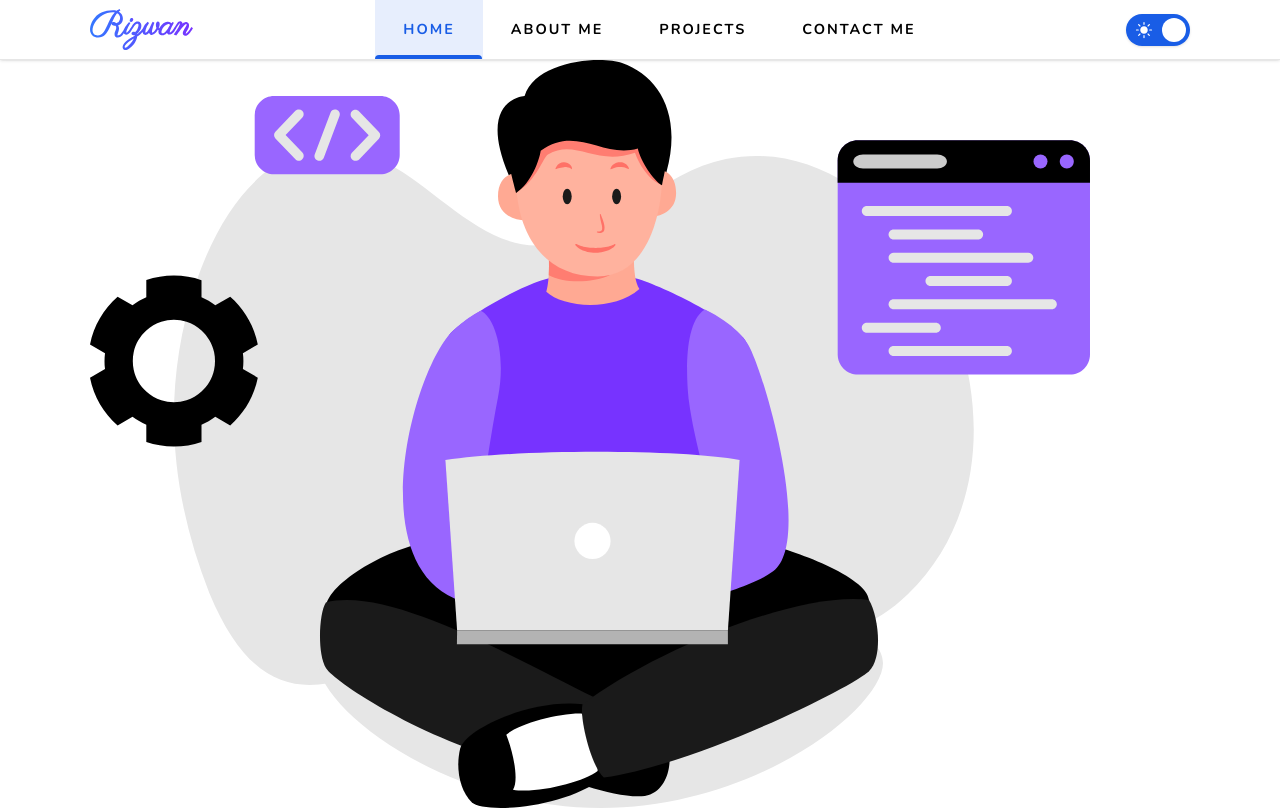
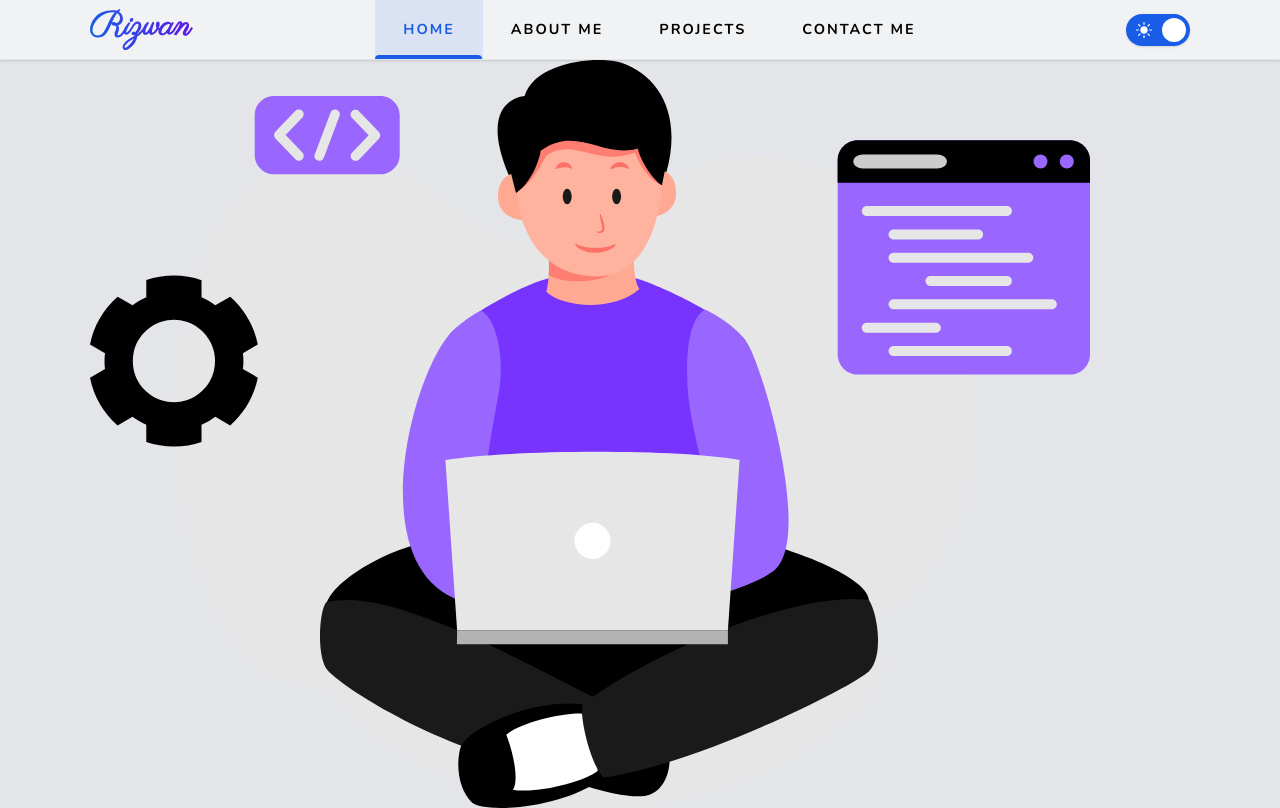
Before and after one commit to rizwanahamadcodes/portfolio, a Next.js app: page / in a window 1280 px wide. Built offline with nearby package versions, Linux system fonts and the light colour scheme.

Commit message:
added a hint of primary color in the grays, going to remove the darkmodesubstitute colors

```diff
--- a/src/app/globals.css
+++ b/src/app/globals.css
@@ -4,7 +4,7 @@
 
 @layer base {
     body {
-        @apply dark:bg-darkmodesubstitute-white dark:text-darkmodesubstitute-black;
+        @apply bg-gray-100 dark:bg-darkmodesubstitute-white dark:text-darkmodesubstitute-black;
         /* @apply transition-all; */
     }
     h1,
@@ -13,7 +13,7 @@
     h4,
     h5,
     h6 {
-        @apply leading-7 text-primary-dark  dark:text-darkmodesubstitute-black;
+        @apply leading-7 text-gray-50  dark:text-darkmodesubstitute-black;
         /* @apply transition-colors; */
     }
     h1 {
--- a/src/components/Navbar.tsx
+++ b/src/components/Navbar.tsx
@@ -1,18 +1,16 @@
 'use client'
 
 import Link from 'next/link'
-import rizwanLogoPrimary from '../../public/img/rizwan_logo_primary.svg'
-import rizwanLogoGradientNew from '../../public/img/rizwan_logo_gradient_new.svg'
+import rizwanLogoGradient from '../../public/img/rizwan_logo_gradient.svg'
 
-import rizwanLogoGradient from '../../public/img/rizwan_logo_gradient.svg'
+import CloseButton from './CloseButton'
 import Container from './Container'
+import Drawer from './Drawer'
+import Hamburger from './Hamburger'
+import NavMenu from './NavMenu'
+import ThemeToggler from './ThemeToggler'
 import ThemedImage from './ThemedImage'
-import ThemeToggler from './ThemeToggler'
-import NavMenu from './NavMenu'
-import Drawer from './Drawer'
 import useDrawer from './useDrawer'
-import Hamburger from './Hamburger'
-import CloseButton from './CloseButton'
 
 const Navbar = () => {
     const { isOpen, onOpen, onClose } = useDrawer(false)
@@ -22,8 +20,8 @@ const Navbar = () => {
             <Container optionalStyles="h-full flex items-center justify-between">
                 <Link href="/">
                     <ThemedImage
-                        darkImageSrc={rizwanLogoGradientNew}
-                        lightImageSrc={rizwanLogoGradientNew}
+                        darkImageSrc={rizwanLogoGradient}
+                        lightImageSrc={rizwanLogoGradient}
                         alt="Rizwan"
                         height="40"
                     />
@@ -42,8 +40,8 @@ const Navbar = () => {
                     <div className="flex h-[60px] items-center justify-between px-8">
                         <Link href="/" onClick={onClose}>
                             <ThemedImage
-                                darkImageSrc={rizwanLogoGradientNew}
-                                lightImageSrc={rizwanLogoGradientNew}
+                                darkImageSrc={rizwanLogoGradient}
+                                lightImageSrc={rizwanLogoGradient}
                                 alt="Rizwan"
                                 height="40"
                             />
--- a/tailwind.config.js
+++ b/tailwind.config.js
@@ -18,13 +18,13 @@ module.exports = {
             },
             colors: {
                 primary: {
-                    DEFAULT: 'hsl(220deg,80%,50%)', //#
+                    DEFAULT: 'hsl(220deg,80%,50%)', //#195de6
                     light: 'hsl(220deg, 100%, 90%)', //
                     dark: 'hsl(220deg, 100%, 5%)', //
                     darker: 'hsl(222deg, 100%, 3%)', //
                 },
 
-                secondary: 'hsl(260deg, 80%, 50%)', // #
+                secondary: 'hsl(260deg, 80%, 50%)', // #5e19e6
                 tertiary: 'hsl(40deg, 100%, 50%)', //
 
                 // If there's an element over an element transition by 100, if you're adding an effect: hover, active, transition by 50
@@ -37,30 +37,30 @@ module.exports = {
                 // i need to figure out what i should do for hover of eleements which do not have a distinct background
 
                 gray: {
-                    // 50: 'hsl(0deg,0%,95%)', //#f2f2f2
-                    100: 'hsl(0deg,0%,90%)', //#e6e6e6
-                    150: 'hsl(0deg,0%,85%)', //#d9d9d9
-                    200: 'hsl(0deg,0%,80%)', //#cccccc
-                    250: 'hsl(0deg,0%,75%)', //#bfbfbf
-                    300: 'hsl(0deg,0%,70%)', //#b3b3bb3
-                    350: 'hsl(0deg,0%,65%)', //#a6a6a6
-                    400: 'hsl(0deg,0%,60%)', //#999999
-                    450: 'hsl(0deg,0%,55%)', //#8c8c8c
-                    500: 'hsl(0deg,0%,50%)', //#808080
-                    550: 'hsl(0deg,0%,45%)', //#737373
-                    600: 'hsl(0deg,0%,40%)', //#666666
-                    650: 'hsl(0deg,0%,35%)', //#595959
-                    700: 'hsl(0deg,0%,30%)', //#4d4d4d
-                    750: 'hsl(0deg,0%,25%)', //#404040
-                    800: 'hsl(0deg,0%,20%)', //#333333
-                    850: 'hsl(0deg,0%,15%)', //#262626
-                    900: 'hsl(0deg,0%,10%)', //#1a1a1a
-                    // 950: 'hsl(0deg,0%,5%)', //#0d0d0d
+                    50: 'hsl(220deg,10%,95%)', //#f2f2f2
+                    100: 'hsl(220deg,10%,90%)', //#e6e6e6
+                    150: 'hsl(220deg,10%,85%)', //#d9d9d9
+                    200: 'hsl(220deg,10%,80%)', //#cccccc
+                    250: 'hsl(220deg,10%,75%)', //#bfbfbf
+                    300: 'hsl(220deg,10%,70%)', //#b3b3bb3
+                    350: 'hsl(220deg,10%,65%)', //#a6a6a6
+                    400: 'hsl(220deg,10%,60%)', //#999999
+                    450: 'hsl(220deg,10%,55%)', //#8c8c8c
+                    500: 'hsl(220deg,10%,50%)', //#808080
+                    550: 'hsl(220deg,10%,45%)', //#737373
+                    600: 'hsl(220deg,10%,40%)', //#666666
+                    650: 'hsl(220deg,10%,35%)', //#595959
+                    700: 'hsl(220deg,10%,30%)', //#4d4d4d
+                    750: 'hsl(220deg,10%,25%)', //#404040
+                    800: 'hsl(220deg,10%,20%)', //#333333
+                    850: 'hsl(220deg,10%,15%)', //#262626
+                    900: 'hsl(220deg,10%,10%)', //#1a1a1a
+                    950: 'hsl(220deg,10%,5%)', //#0d0d0d
                 },
 
                 darkmodesubstitute: {
-                    white: 'hsl(0deg,0%,10%)',
-                    black: 'hsl(0deg,0%,100%)',
+                    white: 'hsl(220deg,10%,10%)',
+                    black: 'hsl(220deg,10%,90%)',
                 },
             },
             boxShadow: {
```
Also changed, not shown: public/img/rizwan_logo_gradient.svg.
